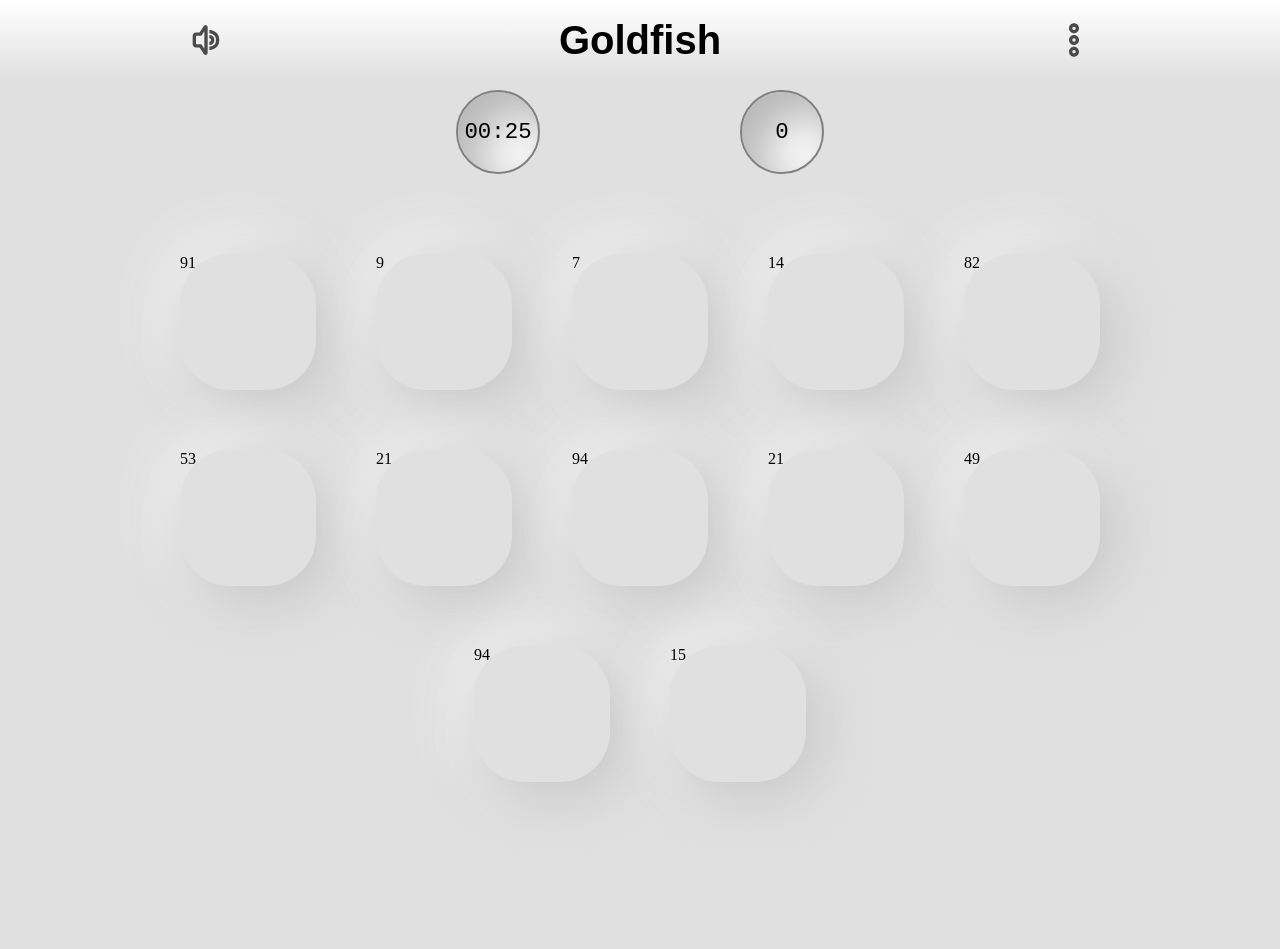
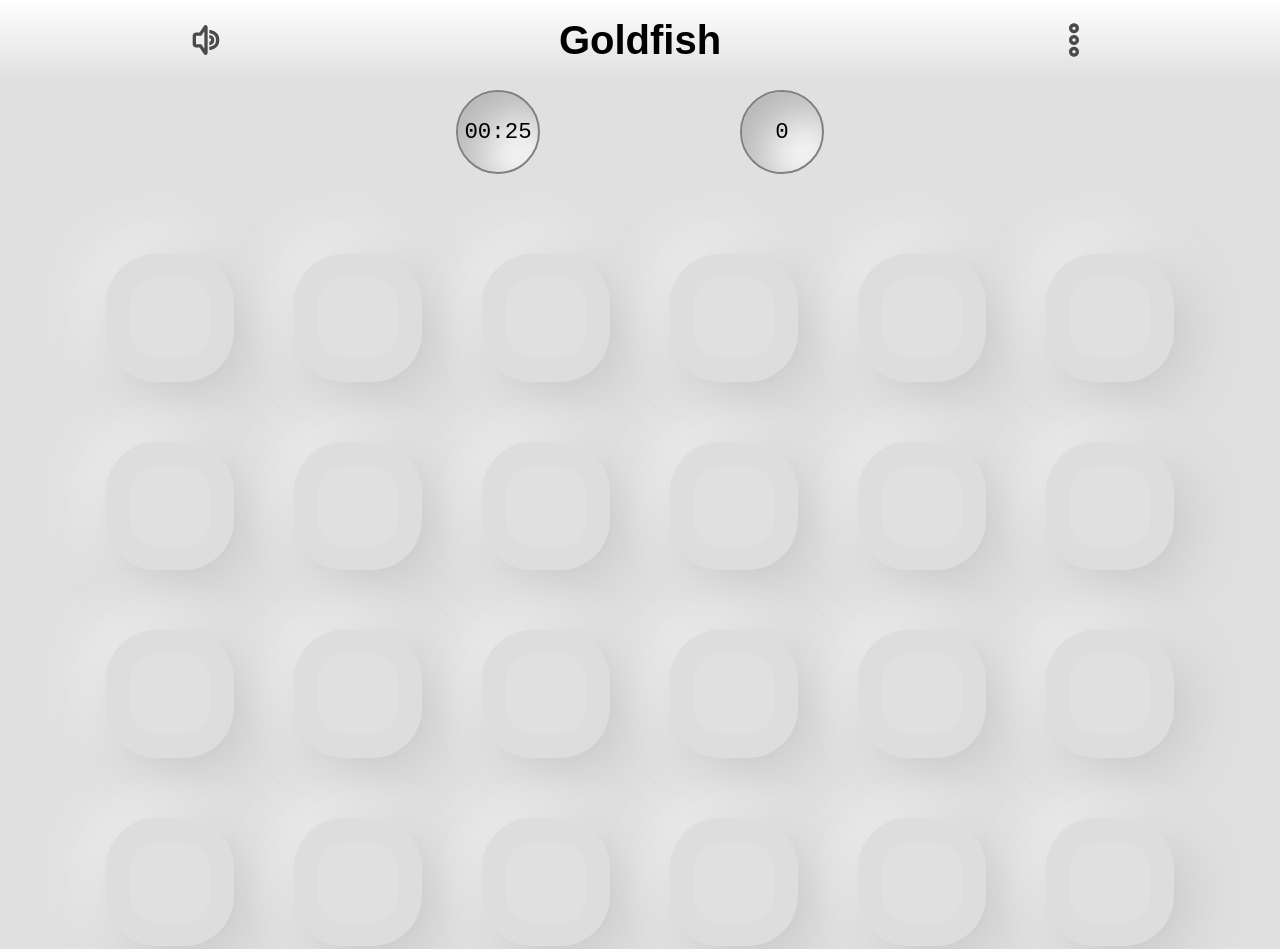
Before and after one commit to 42f/IRONHACK_project_00, a plain HTML site: page index.html in a window 1280 px wide. Shown: the top 949 px of the page. Before the commit the page ends 852 px from the top, so only its background shows below. Drawn offline with Linux system fonts and the light colour scheme.

Commit message:
adds p tag for cards content and implements toggle visibility

```diff
--- a/javascript/cardSet.js
+++ b/javascript/cardSet.js
@@ -2,24 +2,40 @@ class Card {
 	constructor(content) {
 		this.cardElement = this.generateCardElement(content);
 		this.state = {
-			hidden: true,
+			hidden: false,
 			found: false
 		}
 	}
 
 	getElement() {
-		return this.cardElement ;
+		return this.cardElement;
 	}
 
 	generateCardElement(content) {
 		const cardElement = document.createElement('div');
+		const pElement = cardElement.appendChild(document.createElement('p'));
 		cardElement.classList.add('card');
-		cardElement.innerText = content;
-
+		pElement.innerText = content;
+		pElement.style.visibility = 'hidden';
 		cardElement.style.animationDuration = `${Math.round(50 + Math.random() * 250).toString()}ms`;
 		cardElement.style.animationDelay = `${Math.round(50 + Math.random() * 750).toString()}ms`;
 
 		return cardElement;
+	}
+	// shows card to user by manipulating the DOM
+	revealCard() {
+		this.cardElement.querySelector('p').style.visibility = 'visible';
+		console.log('revealCard');
+	}
+	// hides card from user, if isFailure adds fail visual effect to it
+	hideCard(isFailure) {
+		this.cardElement.querySelector('p').style.visibility = 'hidden';
+		console.log('hideCard', isFailure);
+	}
+
+	toggleCardVisibility(isFailure) {
+		this.state.hidden = !this.state.hidden;
+		this.state.hidden ? this.hideCard(isFailure) : this.revealCard();
 	}
 }
 
@@ -32,19 +48,14 @@ class CardSetBase {
 	// makes as many card as nbOfPairs times 2 and store them in the cards array
 	populateCardSet(nbOfPairs) {
 		for (let pair = 0; pair < nbOfPairs; pair++) {
-			const cardContent = this.makeOneCard();
-			this.cards.push(cardContent, cardContent);
+			const cardElements = this.makeOneCard();
+			this.cards.push(cardElements[0], cardElements[1]);
 		}
 	}
 
 	// generates one card, each derived class will implement its own factory
 	makeOneCard() { }
 
-
-	// shows card to user by manipulating the DOM
-	revealCard(card) { }
-	// hides card from user, if isFailure adds fail visual effect to it
-	hideCard(card, isFailure) { }
 
 	// returns true if two cards are from the same paire (i.e. has the same innerHTML)
 	cardCmp(cardA, cardB) { }
@@ -65,10 +76,10 @@ class RandomNbrCardSet extends CardSetBase {
 
 
 	makeOneCard() {
-		let card;
-		do  {
-			card = new Card(Math.floor(Math.random() * 100));
-		} while (this.h)
-		return new Card(Math.floor(Math.random() * 100));
+		let value = Math.floor(Math.random() * 10000);
+		// implement do while to make sure cards don't have same value twice
+		// do  {
+		// } while (this.)
+		return [new Card(value), new Card(value)];
 	}
 }
--- a/javascript/game.js
+++ b/javascript/game.js
@@ -2,12 +2,12 @@
 class Grid {
 	constructor() {
 		this.gridElement = document.querySelector('#grid');
-		this.cardElements = [];
+		this.cards = [];
 	}
 
 	addCard(cardElement) {
-		const newLen = this.cardElements.push(cardElement);
-		this.gridElement.appendChild(this.cardElements[newLen - 1].getElement());
+		const newLen = this.cards.push(cardElement);
+		this.gridElement.appendChild(this.cards[newLen - 1].getElement());
 	}
 
 }
@@ -23,14 +23,17 @@ class Game {
 		this.lvl = level;
 
 		this.grid = new Grid();
-		this.cardSet = new RandomNbrCardSet(12);
-		this.cardSet.logCards();
+		this.randomNbCardSet = new RandomNbrCardSet(12);
+		this.randomNbCardSet.logCards();
 
-		for (let i = 0; i < this.cardSet.cards.length; i++) {
-			setTimeout(() => {
-				console.log('ADD CARD');
-				this.grid.addCard(this.cardSet.cards[i])
-			}, 20);
+		const tmpCards = [...this.randomNbCardSet.cards];
+		while (tmpCards.length) {
+			const randomCard = tmpCards.splice(Math.floor(Math.random() * tmpCards.length), 1);
+			this.grid.addCard(randomCard[0]);
+		}
+		for (let card of this.grid.cards) {
+			console.log(card);
+			card.toggleCardVisibility(false);
 		}
 	}
 
--- a/styles/style.css
+++ b/styles/style.css
@@ -147,24 +147,35 @@ header::-webkit-scrollbar {
   align-items: center;
 }
 
+/* CARDS  ---------------------------------------------*/
+
 .card {
   margin: 30px 30px;
-  height: 17vh;
-  width: 17vh;
+  height: 10vh;
+  width: 10vh;
   border-radius: 50px;
   background: #e0e0e0;
   box-shadow: 10px 10px 60px #bebebe, -10px -10px 60px #ffffff;
   animation: cardAppear;
   animation-fill-mode: backwards;
   animation-timing-function: ease-out;
+  border: solid 3vh #bebebe17;
+  display: flex;
+  justify-content: center;
+  align-items: center;
+  font-family: 'Lucida Sans', 'Lucida Sans Regular', 'Lucida Grande', 'Lucida Sans Unicode', Geneva, Verdana, sans-serif;
+}
+
+.card p {
+  color: #f0f;
 }
 
 .card:hover {
   box-shadow:
-    -10px 0 80px #f0f,
-    0 -10px 80px rgb(0, 255, 115),
-    10px 0 80px #0ff,
-    0 10px 80px rgb(238, 255, 0);
+    -1.5vh 0 70px #f0f,
+    0 -2vh 70px rgb(0, 255, 115),
+    2vh 0 70px #0ff,
+    0 2vh 70px #ff6f00;
 }
 
 @keyframes cardAppear {
```
